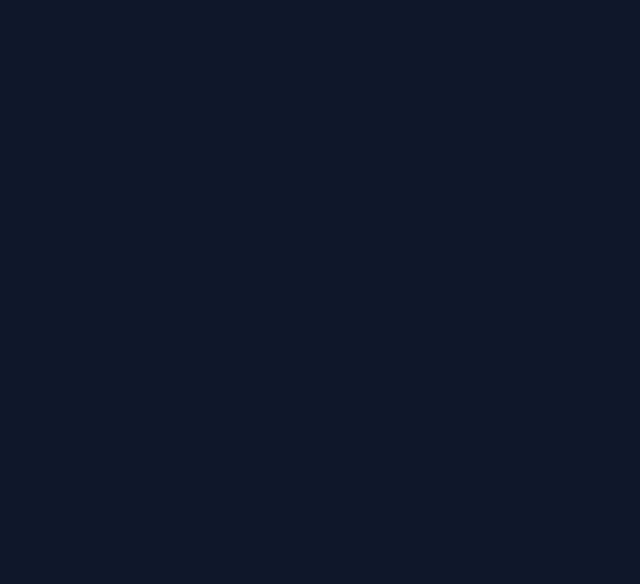
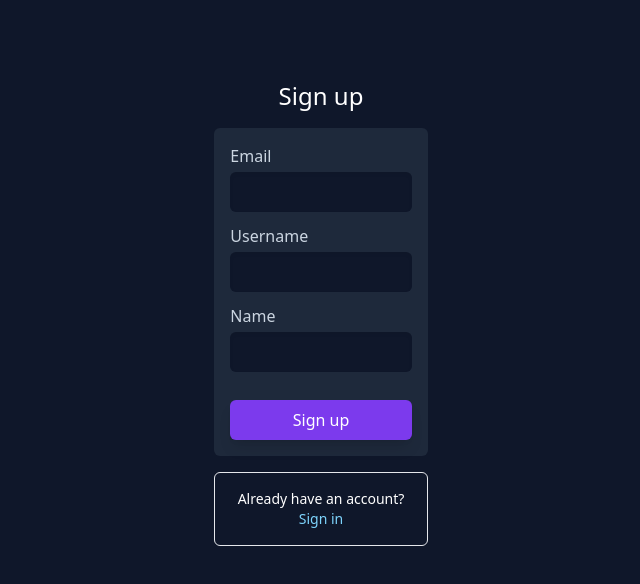
Before and after one commit to mir-mirsodikov/hermes-website-client-nuxt, a Nuxt app: page /register in a window 1280 px wide. Before the commit this address had no page. Shown: the top 584 px of the page, without its empty margins (319-959 px from the left). Built offline with nearby package versions, Linux system fonts and the light colour scheme.

Commit message:
Created the sign up page

```diff
--- a/nuxt.config.ts
+++ b/nuxt.config.ts
@@ -1,5 +1,10 @@
 // https://nuxt.com/docs/api/configuration/nuxt-config
 export default defineNuxtConfig({
+  runtimeConfig: {
+    public: {
+      authServer: process.env.AUTH_SERVER,
+    }
+  },
   css: ['~/assets/css/main.css'],
   postcss: {
     plugins: {
--- /dev/null
+++ b/pages/register/index.vue
@@ -0,0 +1,76 @@
+<template>
+  <div class="m-auto w-1/6 pt-16">
+    <h1 class="text-2xl text-white text-center py-4">
+      Sign up
+    </h1>
+
+    <div class="bg-slate-800 rounded-md p-4">
+      <form @submit.prevent="signUp">
+        <label
+          class="text-slate-300"
+          for="email-input"
+        >Email</label>
+        <input
+          id="email-input"
+          v-model="email"
+          class="input"
+          type="email"
+        >
+
+        <label
+          class="text-slate-300"
+          for="username-input"
+        >Username</label>
+        <input
+          id="username-input"
+          v-model="username"
+          class="input"
+          type="text"
+        >
+
+        <label
+          class="text-slate-300"
+          for="name-input"
+        >Name</label>
+        <input
+          id="password-input"
+          v-model="name"
+          class="input"
+          type="text"
+        >
+        <button class="bg-violet-600 hover:bg-violet-700 w-full mt-4 p-2 text-white rounded-md shadow-lg">
+          Sign up
+        </button>
+      </form>
+    </div>
+    <div class="rounded-md border mt-4 p-4">
+      <p class="text-white text-sm text-center">
+        Already have an account? <a
+          class="text-sky-300 hover:underline decoration-2 underline-offset-2"
+          href="#"
+        >Sign in</a>
+      </p>
+    </div>
+  </div>
+</template>
+
+<script setup lang="ts">
+
+const email = ref<string>('');
+const username = ref<string>('');
+const name = ref<string>('');
+
+const signUp = () => {
+  console.log('sign up');
+};
+</script>
+
+<style>
+@tailwind components;
+
+@layer components {
+  .input {
+    @apply w-full text-white p-2 m-auto rounded-md mt-1 mb-3 bg-slate-900 shadow-inner focus:outline;
+  }
+}
+</style>
```
